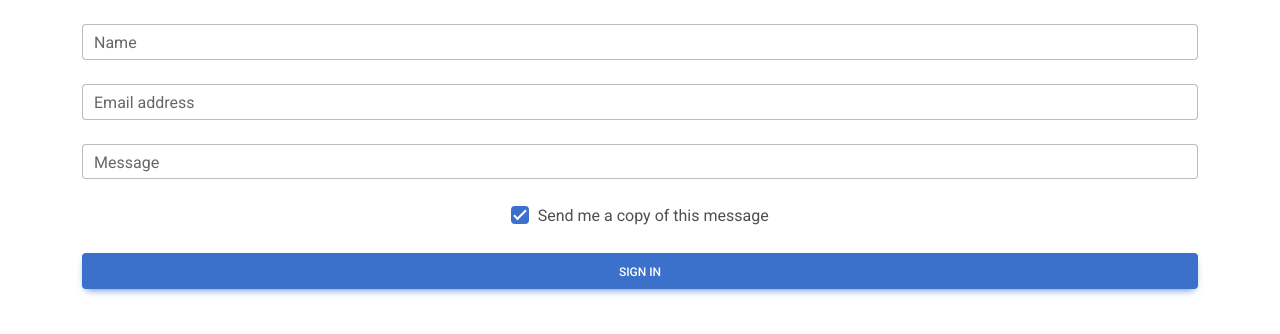
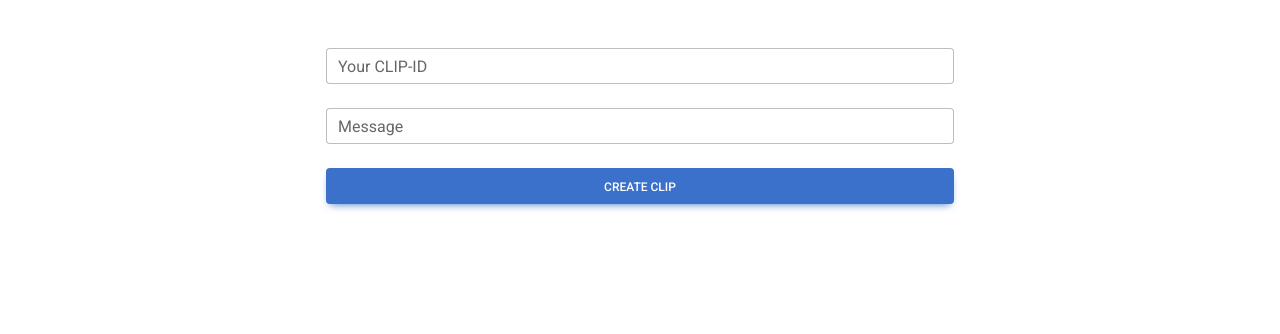
Before and after one commit to Sudhee-bsp/Clipnow, a React (Create React App) app: page / in a window 1280 px wide. Shown: the top 334 px of the page. Built offline with nearby package versions, Linux system fonts and the light colour scheme.

Commit message:
router update

```diff
--- a/package.json
+++ b/package.json
@@ -9,6 +9,7 @@
     "mdb-react-ui-kit": "^2.3.0",
     "react": "^17.0.2",
     "react-dom": "^17.0.2",
+    "react-router-dom": "^6.2.1",
     "react-scripts": "5.0.0",
     "web-vitals": "^2.1.4"
   },
--- a/src/App.js
+++ b/src/App.js
@@ -1,12 +1,17 @@
-import logo from "./logo.svg";
 import "./App.css";
+
+import { BrowserRouter, Routes, Route } from "react-router-dom";
 
 import Board from "./components/board";
 
 function App() {
   return (
     <div className="App">
-      <Board />
+      <BrowserRouter>
+        <Routes>
+          <Route path="/" element={<Board />} />
+        </Routes>
+      </BrowserRouter>
     </div>
   );
 }
--- a/src/components/board.jsx
+++ b/src/components/board.jsx
@@ -1,31 +1,27 @@
 import React from 'react';
 import {
   MDBInput,
-  MDBCheckbox,
   MDBBtn,
+  MDBCol, MDBRow,
 } from 'mdb-react-ui-kit';
 
-export default function App() {
+
+function board() {
   return (
-    <div className="container mt-4">
-        <div class="row d-flex d-flex align-items-center justify-content-center">
+    <MDBRow className='d-flex justify-content-center mt-5'>
+      <MDBCol md='6'>
         <form>
-            <MDBInput id='form4Example1' wrapperClass='mb-4' label='Name' />
-            <MDBInput type='email' id='form4Example2' wrapperClass='mb-4' label='Email address' />
-            <MDBInput wrapperClass='mb-4' textarea id='form4Example3' rows={4} label='Message' />
+            <MDBInput id='clipid' wrapperClass='mb-4' label='Your CLIP-ID' />
+            <MDBInput wrapperClass='mb-4' textarea id='message' rows={4} label='Message' />
 
-            <MDBCheckbox
-                wrapperClass='d-flex justify-content-center mb-4'
-                id='form4Example4'
-                label='Send me a copy of this message'
-                defaultChecked
-            />
 
             <MDBBtn type='submit' className='mb-4' block>
-                Sign in
+                Create Clip
             </MDBBtn>
         </form>
-        </div>
-    </div>
-  );
+      </MDBCol>
+    </MDBRow>
+  )
 }
+
+export default board;
```
Also changed, not shown: 2 other files (tests, documents, lock files or other folders).
